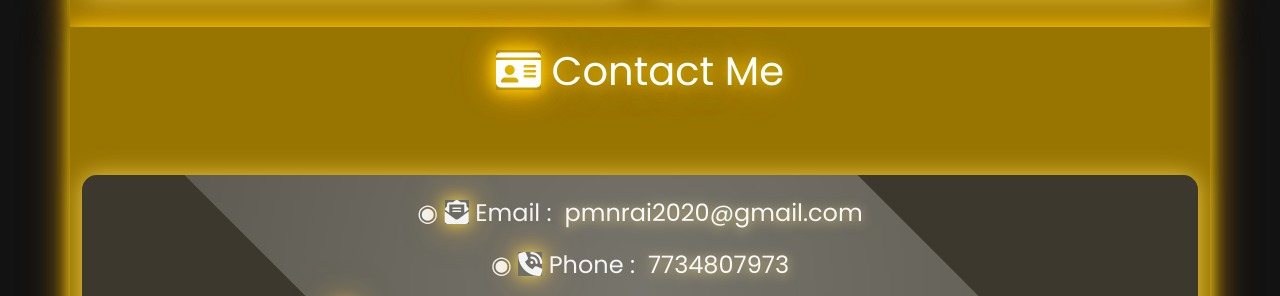
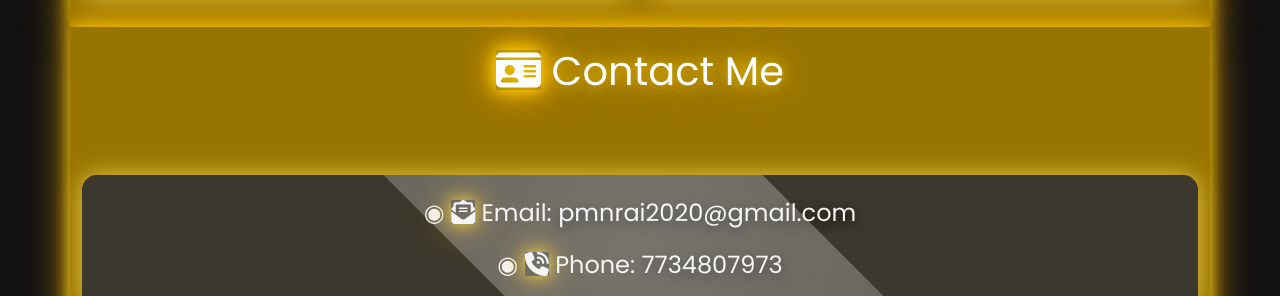
Before and after one commit to remote007/portfolio, a plain HTML site: page index.html in a window 1280 px wide. Shown: the part 2373-2669 px from the top of the page. Drawn offline with nearby package versions, Linux system fonts and the light colour scheme.

Commit message:
portfolio

```diff
--- a/index.html
+++ b/index.html
@@ -170,10 +170,10 @@
         <h1><i class="fa-solid fa-id-card"></i> Contact Me</h1>
             <div class="grid-container">
                 <div class="contact-card">
-                    <p id="contact-card-p">◉ <i class="fa-solid fa-envelope-open-text"></i> Email&nbsp;:&nbsp;&nbsp;<a href="mailto:pmnrai2020@gmail.com" target="_blank">pmnrai2020@gmail.com</a></p>
+                    <!-- <p id="contact-card-p">◉ <i class="fa-solid fa-envelope-open-text"></i> Email&nbsp;:&nbsp;&nbsp;<a href="mailto:pmnrai2020@gmail.com" target="_blank">pmnrai2020@gmail.com</a></p>
                     <p>◉ <i class="fa-solid fa-phone-volume"></i> Phone&nbsp;:&nbsp;&nbsp;<a href="tel:+917734807973" target="_blank">7734807973</a></p>
                     <p>◉ <i class="fa-brands fa-linkedin"></i> LinkedIn&nbsp;:&nbsp;&nbsp;<a href="https://www.linkedin.com/in/remote007/" target="_blank">https://www.linkedin.com/in/remote007/</a></p>
-                    <p>◉ <i class="fa-solid fa-location-dot"></i> Location&nbsp;:&nbsp;&nbsp;<a href="">Varanasi, India</a></p>
+                    <p>◉ <i class="fa-solid fa-location-dot"></i> Location&nbsp;:&nbsp;&nbsp;<a href="">Varanasi, India</a></p> -->
                 </div>
             </div>
     </section>
--- a/script.js
+++ b/script.js
@@ -67,12 +67,78 @@ document.addEventListener("DOMContentLoaded", function () {
             updateContactLinks(isDarkMode);
         });
     }
+
 });
 
 // Interactive Hover Effect for Cards
 document.querySelectorAll('.skill-card, .project-card').forEach(card => {
     card.addEventListener('mouseenter', () => card.style.transform = 'scale(1.05)');
     card.addEventListener('mouseleave', () => card.style.transform = 'scale(1)');
+});
+
+document.addEventListener("DOMContentLoaded", function () {
+    var contactTexts = [
+        '◉ <i class="fa-solid fa-envelope-open-text"></i> Email: <a href="mailto:pmnrai2020@gmail.com" target="_blank">pmnrai2020@gmail.com</a>',
+        '◉ <i class="fa-solid fa-phone-volume"></i> Phone: <a href="tel:+917734807973" target="_blank">7734807973</a>',
+        '◉ <i class="fa-brands fa-linkedin"></i> LinkedIn: <a href="https://www.linkedin.com/in/remote007/" target="_blank">https://www.linkedin.com/in/remote007/</a>',
+        '◉ <i class="fa-solid fa-location-dot"></i> Location: <a href="#">Varanasi, India</a>'
+    ];
+
+    var iSpeed = 50; // Typing speed per character
+    var lineDelay = 500; // Delay before next line starts
+    var iIndex = 0; // Current line index
+    var iTextPos = 0; // Current character position
+    var contactCard = document.querySelector(".contact-card");
+    var isTyping = false;
+
+    function typewriter() {
+        if (iIndex >= contactTexts.length) return; // Stop if all lines are printed
+
+        let pTag = document.createElement("p");
+        contactCard.appendChild(pTag);
+
+        let rawText = contactTexts[iIndex]; // Raw text without HTML
+        let tempText = document.createElement("div"); // Temp container for HTML parsing
+        tempText.innerHTML = rawText;
+        let plainText = tempText.textContent; // Extract only visible text (no &nbsp; issues)
+
+        function typeLine() {
+            if (iTextPos < plainText.length) {
+                pTag.textContent = plainText.substring(0, iTextPos + 1) + "_"; // Show blinking cursor
+                iTextPos++;
+                setTimeout(typeLine, iSpeed);
+            } else {
+                pTag.innerHTML = rawText; // Apply full HTML only after finishing
+                iIndex++;
+                iTextPos = 0;
+
+                // Scroll slightly after each line
+                window.scrollBy({
+                    top: 60, // Adjust scrolling distance
+                    behavior: "smooth"
+                });
+
+                if (iIndex < contactTexts.length) {
+                    setTimeout(typewriter, lineDelay);
+                }
+            }
+        }
+
+        typeLine();
+    }
+
+    function checkVisibility() {
+        var contactSection = document.getElementById("contact");
+        var rect = contactSection.getBoundingClientRect();
+        if (rect.top >= 0 && rect.bottom <= window.innerHeight && !isTyping) {
+            isTyping = true;
+            typewriter();
+        }
+    }
+
+    window.addEventListener("scroll", checkVisibility);
+    window.addEventListener("resize", checkVisibility);
+    checkVisibility();
 });
 
 document.addEventListener("DOMContentLoaded", function () {
--- a/style.css
+++ b/style.css
@@ -164,6 +164,11 @@ h1{
 .contact-card:hover {
   transform: scale(1.05);
   box-shadow: 0px 0px 20px rgba(255, 223, 90, 1);
+}
+
+.contact-card{
+  /* text-align: left; */
+  justify-content: left;
 }
 
 .contact-card a{
```
